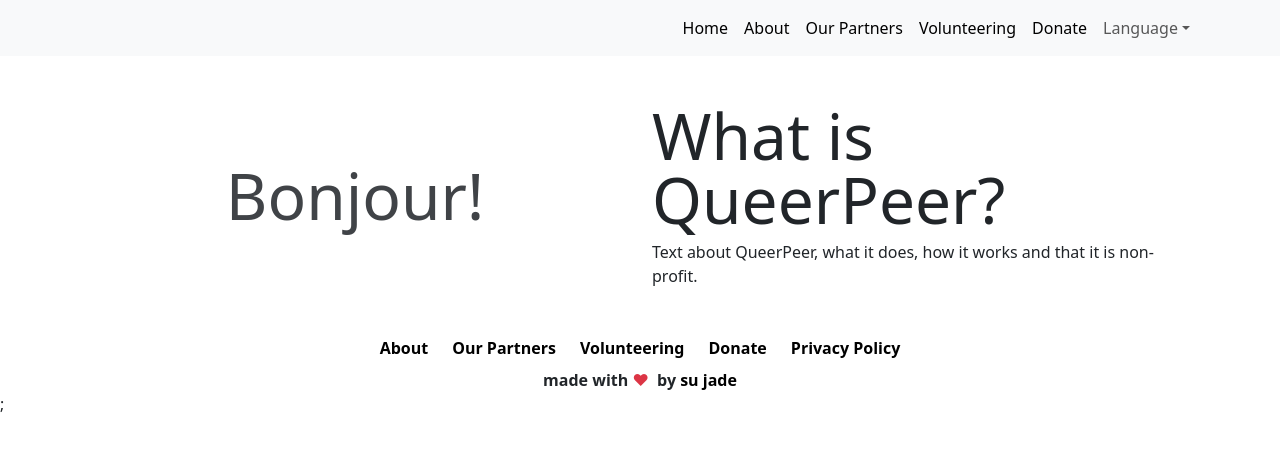
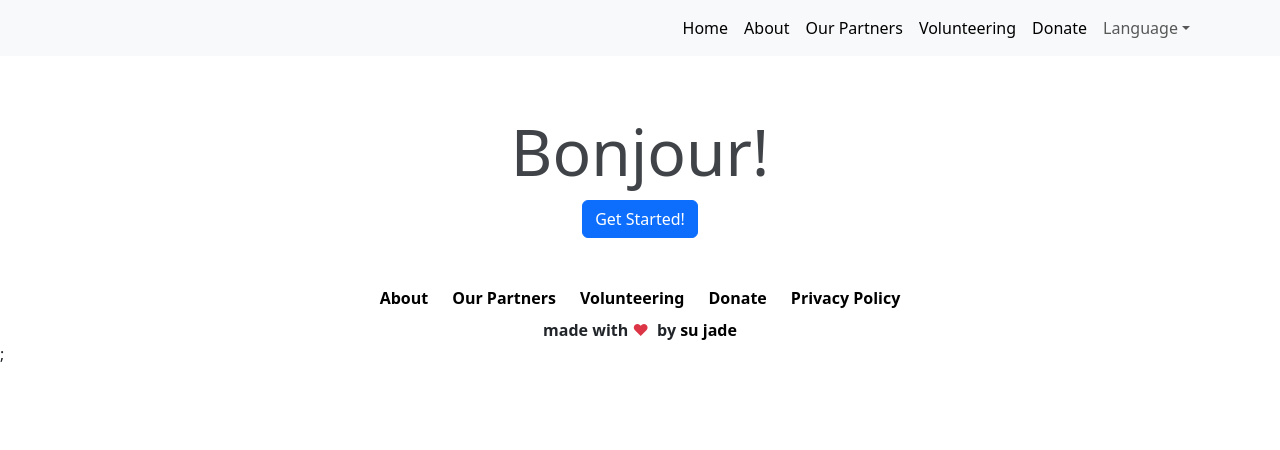
Before and after one commit to sujade/queer-peer, a Next.js app: page / in a window 1280 px wide. Shown: the top 450 px of the page. Built offline with nearby package versions, Linux system fonts and the light colour scheme.

Commit message:
replace text with button for easier access.

```diff
--- a/src/Components/Landing/GreetingText.tsx
+++ b/src/Components/Landing/GreetingText.tsx
@@ -26,7 +26,7 @@
     setText(messages[index]);
   }, [index]);
 
-  return <span className='greeting-text fade-in-out'>{text}</span>;
+  return <span className='greeting-text fade-in-out'>{text}</span>  ;
 };
 
 export default GreetingText;
--- a/src/app/page.tsx
+++ b/src/app/page.tsx
@@ -1,29 +1,20 @@
 import React from 'react';
 import { Col, Container, Row } from 'react-bootstrap';
 import GreetingText from '@/Components/Landing/GreetingText';
-import ExplanationText from '@/Components/Landing/ExplanationText';
+import GetStartedButton from '@/Components/Landing/GetStartedButton';
 
 const Page = () => {
   return (
-    <>
-      <Container
-        className={
-          'd-flex align-items-center justify-content-center flex-nowrap overflow-hidden my-5'
-        }>
-        <Row>
-          <Col
-            className={'d-flex align-items-center justify-content-center'}
-            md={6}>
-            <GreetingText />
-          </Col>
-          <Col
-            className={'d-flex align-items-center justify-content-center'}
-            md={6}>
-            <ExplanationText />
-          </Col>
-        </Row>
-      </Container>
-    </>
+    <Container className='d-flex align-items-center justify-content-center my-5'>
+      <Row className='d-flex flex-column align-items-center justify-content-center'>
+        <Col xs={12}>
+          <GreetingText />
+        </Col>
+        <Col xs={12} className='text-center'>
+          <GetStartedButton />
+        </Col>
+      </Row>
+    </Container>
   );
 };
 
```
